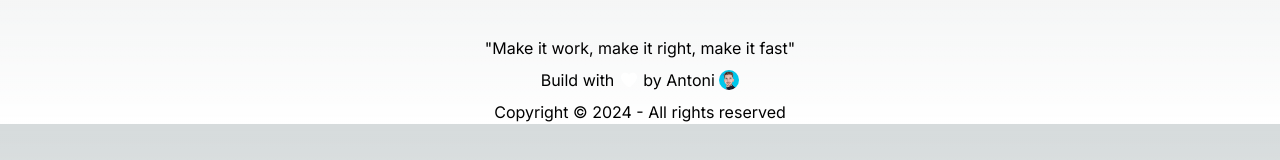
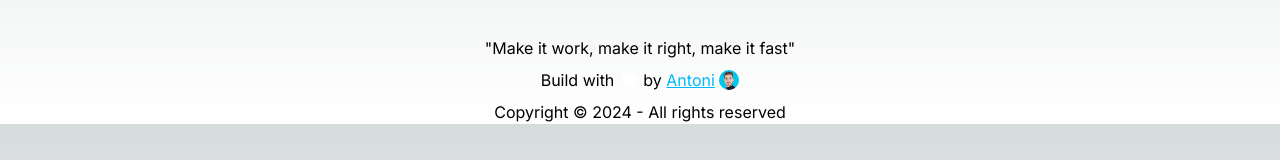
Before and after one commit to AntoniBLopez/LernenSieMitBelu, a Next.js app: page / in a window 1280 px wide. Shown: the part 361-521 px from the top of the page. Built offline with nearby package versions, Linux system fonts and the light colour scheme.

Commit message:
detail added

```diff
--- a/app/ui/Footer.tsx
+++ b/app/ui/Footer.tsx
@@ -49,7 +49,7 @@ function Footer() {
             className="h-5 self-center"
             alt="Heart emoji"
           />
-          <p className='self-center'>&nbsp;by <a href="">Antoni</a>&nbsp;</p>
+          <p className='self-center'>&nbsp;by <a className="underline text-primaryColor hover:no-underline hover:text-primary2Color" href="">Antoni</a>&nbsp;</p>
           <Image
             src="/me.png"
             width={20}
```
